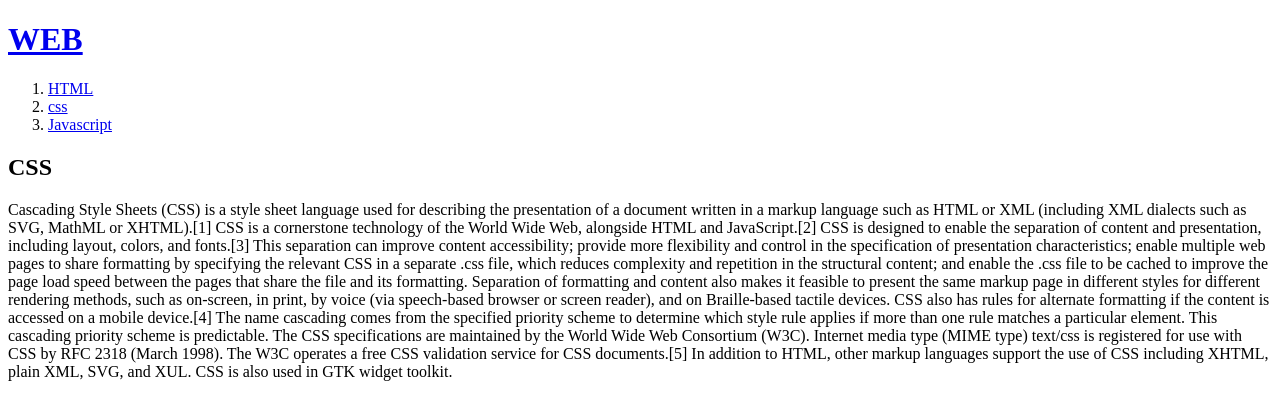
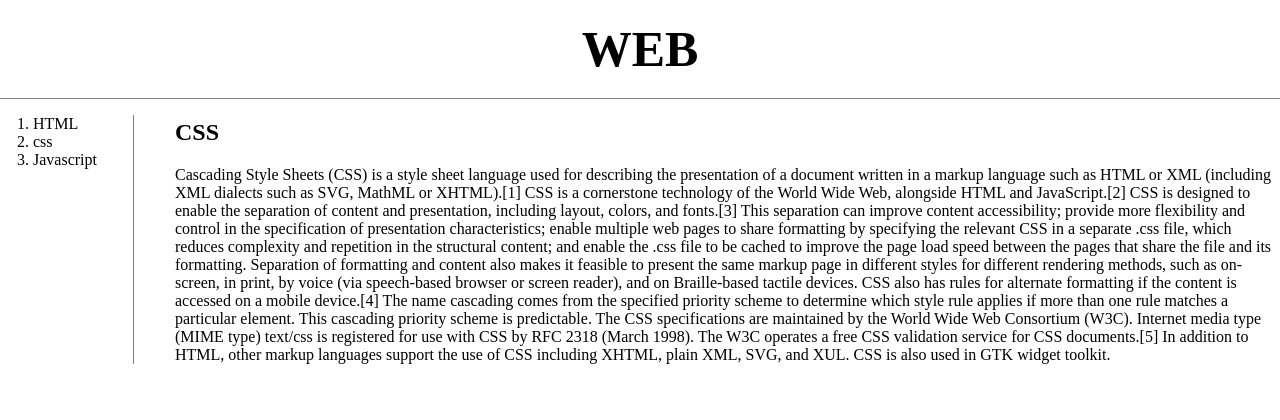
Before and after one commit to ABCDE09876/studying-html, a plain HTML site: page 2.html in a window 1280 px wide. Drawn offline with Linux system fonts and the light colour scheme.

Commit message:
continue...
working

```diff
--- a/2.html
+++ b/2.html
@@ -12,15 +12,51 @@
 </script>
     <title>WEB1-CSS</title>
     <meta charset="utf-8">
+    <style>
+        body{
+        margin:0;
+        }
+    #active {
+    color:red;
+    }
+
+    a {
+    color:black;
+    text-decoration: none;
+    }
+    h1{
+    font-size:50px;
+    text-align:center;
+    border-bottom: 1px solid gray;
+    margin:0;
+    padding:20px;
+    }
+    ol{
+    border-right: 1px solid gray;
+    width: 100px;
+    }
+    #grid{
+    display:grid;
+    grid-template-columns:150px 1fr;
+    }
+    #grid ol{
+    padding-left: 33px;
+    }
+    #article{
+    padding-left: 25px;
+    }
+    </style>
 </head>
 <body>
     <h1><a href="index.html">WEB</a></h1>
+    <div id="grid">
     <ol>
         <li><a href="1.html">HTML</a></li>
         <li><a href="2.html">css</a></li>
         <li><a href="3.html">Javascript</a></li>
 </ol>
-<h2>CSS</h2>
+<div id="article">
+    <h2>CSS</h2>
 <p>
     Cascading Style Sheets (CSS) is a style sheet language used for describing the presentation of a document written in a markup language such as HTML or XML (including XML dialects such as SVG, MathML or XHTML).[1] CSS is a cornerstone technology of the World Wide Web, alongside HTML and JavaScript.[2]
 
@@ -34,5 +70,8 @@ The CSS specifications are maintained by the World Wide Web Consortium (W3C). In
 
 In addition to HTML, other markup languages support the use of CSS including XHTML, plain XML, SVG, and XUL. CSS is also used in GTK widget toolkit.
 </p>
+</div>
+</div>
+
 </body>
 </html>
```
Also changed, not shown: box.html (added, +20 -0 lines), grid.html (added, +23 -0 lines), mediaquery.html (added, +24 -0 lines).
